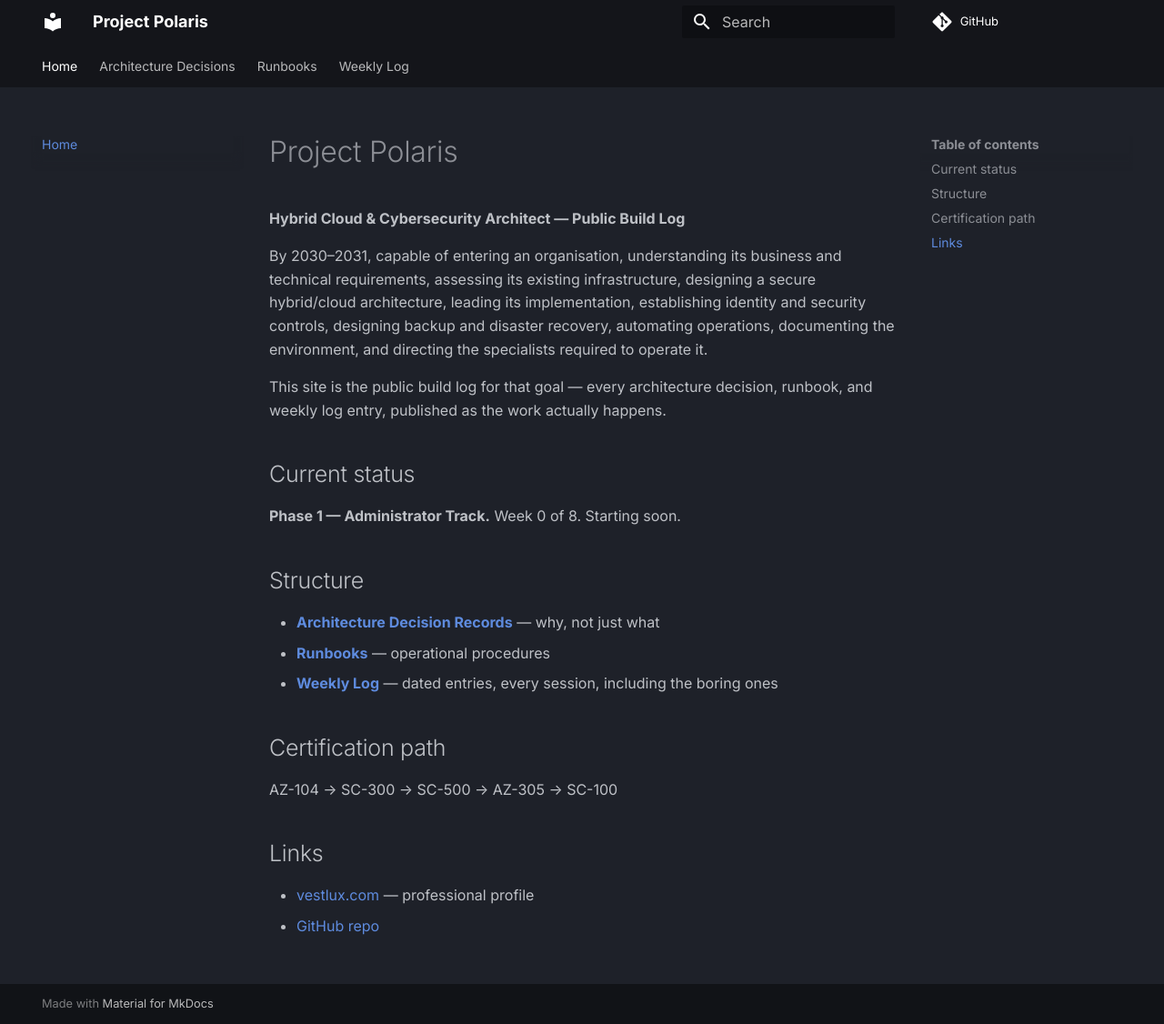
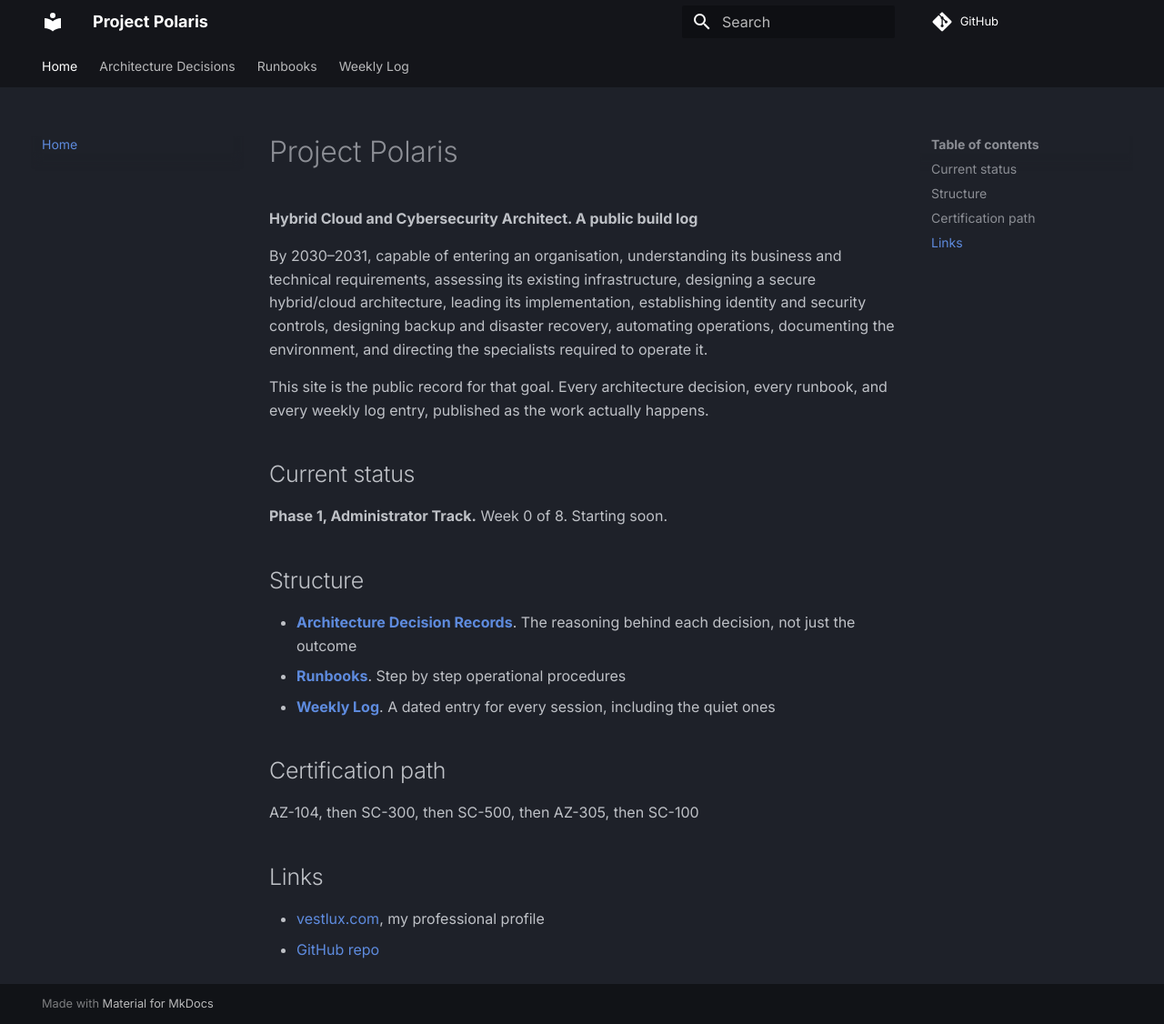
Before and after one commit to Philkaran/polaris, an MkDocs documentation site: the page built from docs/index.md, in a window 1280 px wide and 1126 px high. Shown: the whole window at 91% size. Built offline with MkDocs 1.6.1 and Material for MkDocs 9.7.7, drawn with Linux system fonts in a browser that asks for light colours; comment, search, counter and statistics services are not loaded.

Commit message:
Remove remaining dashes from the home page

```diff
--- a/docs/index.md
+++ b/docs/index.md
@@ -1,6 +1,6 @@
 # Project Polaris
 
-**Hybrid Cloud & Cybersecurity Architect — Public Build Log**
+**Hybrid Cloud and Cybersecurity Architect. A public build log**
 
 By 2030–2031, capable of entering an organisation, understanding its business and technical
 requirements, assessing its existing infrastructure, designing a secure hybrid/cloud
@@ -8,24 +8,24 @@ architecture, leading its implementation, establishing identity and security con
 designing backup and disaster recovery, automating operations, documenting the environment,
 and directing the specialists required to operate it.
 
-This site is the public build log for that goal — every architecture decision, runbook, and
-weekly log entry, published as the work actually happens.
+This site is the public record for that goal. Every architecture decision, every runbook, and
+every weekly log entry, published as the work actually happens.
 
 ## Current status
 
-**Phase 1 — Administrator Track.** Week 0 of 8. Starting soon.
+**Phase 1, Administrator Track.** Week 0 of 8. Starting soon.
 
 ## Structure
 
-- **[Architecture Decision Records](adr/index.md)** — why, not just what
-- **[Runbooks](runbooks/index.md)** — operational procedures
-- **[Weekly Log](weekly-log/index.md)** — dated entries, every session, including the boring ones
+- **[Architecture Decision Records](adr/index.md)**. The reasoning behind each decision, not just the outcome
+- **[Runbooks](runbooks/index.md)**. Step by step operational procedures
+- **[Weekly Log](weekly-log/index.md)**. A dated entry for every session, including the quiet ones
 
 ## Certification path
 
-AZ-104 → SC-300 → SC-500 → AZ-305 → SC-100
+AZ-104, then SC-300, then SC-500, then AZ-305, then SC-100
 
 ## Links
 
-- [vestlux.com](https://vestlux.com) — professional profile
+- [vestlux.com](https://vestlux.com), my professional profile
 - [GitHub repo](https://github.com/Philkaran/polaris)
```
